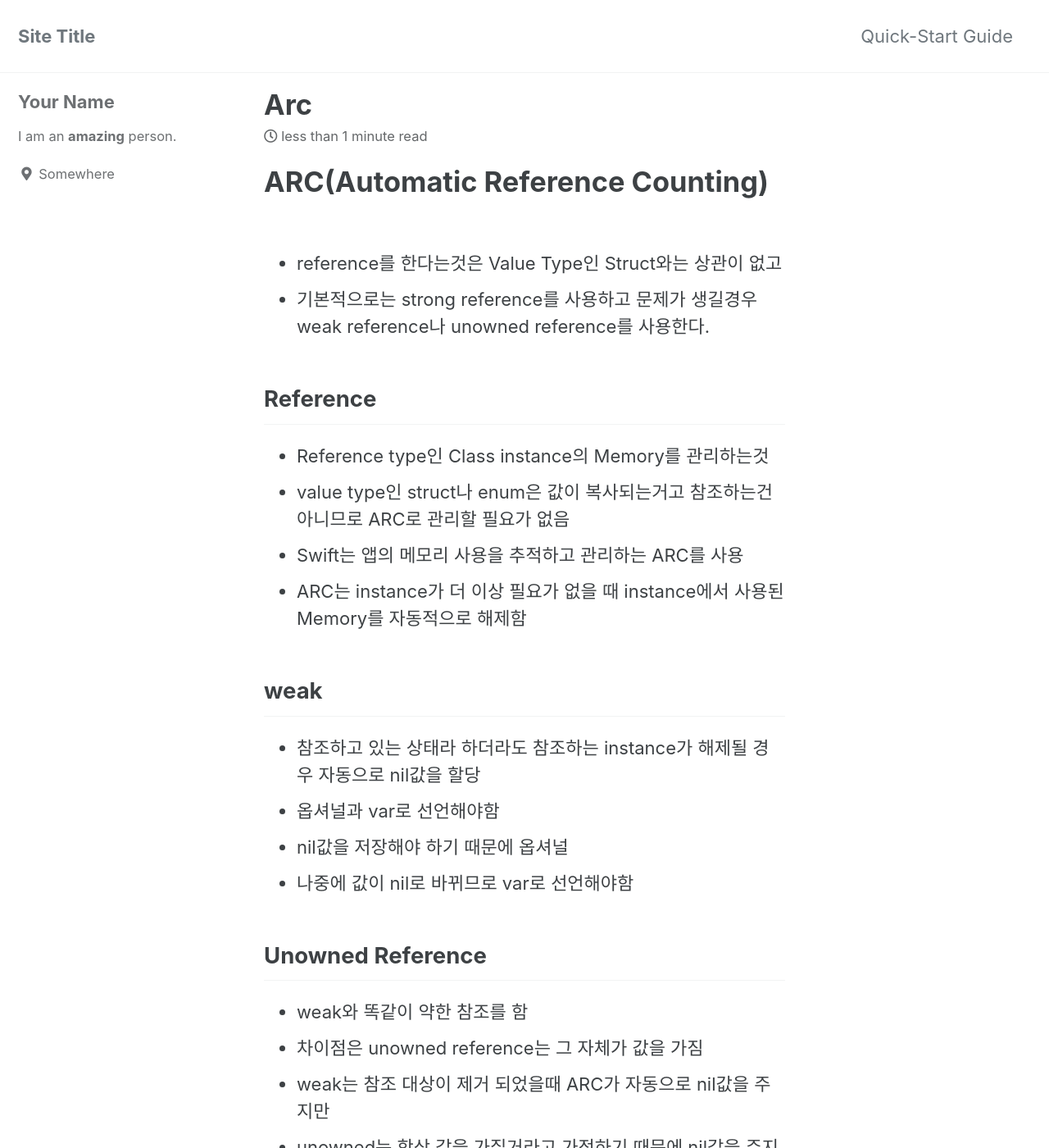
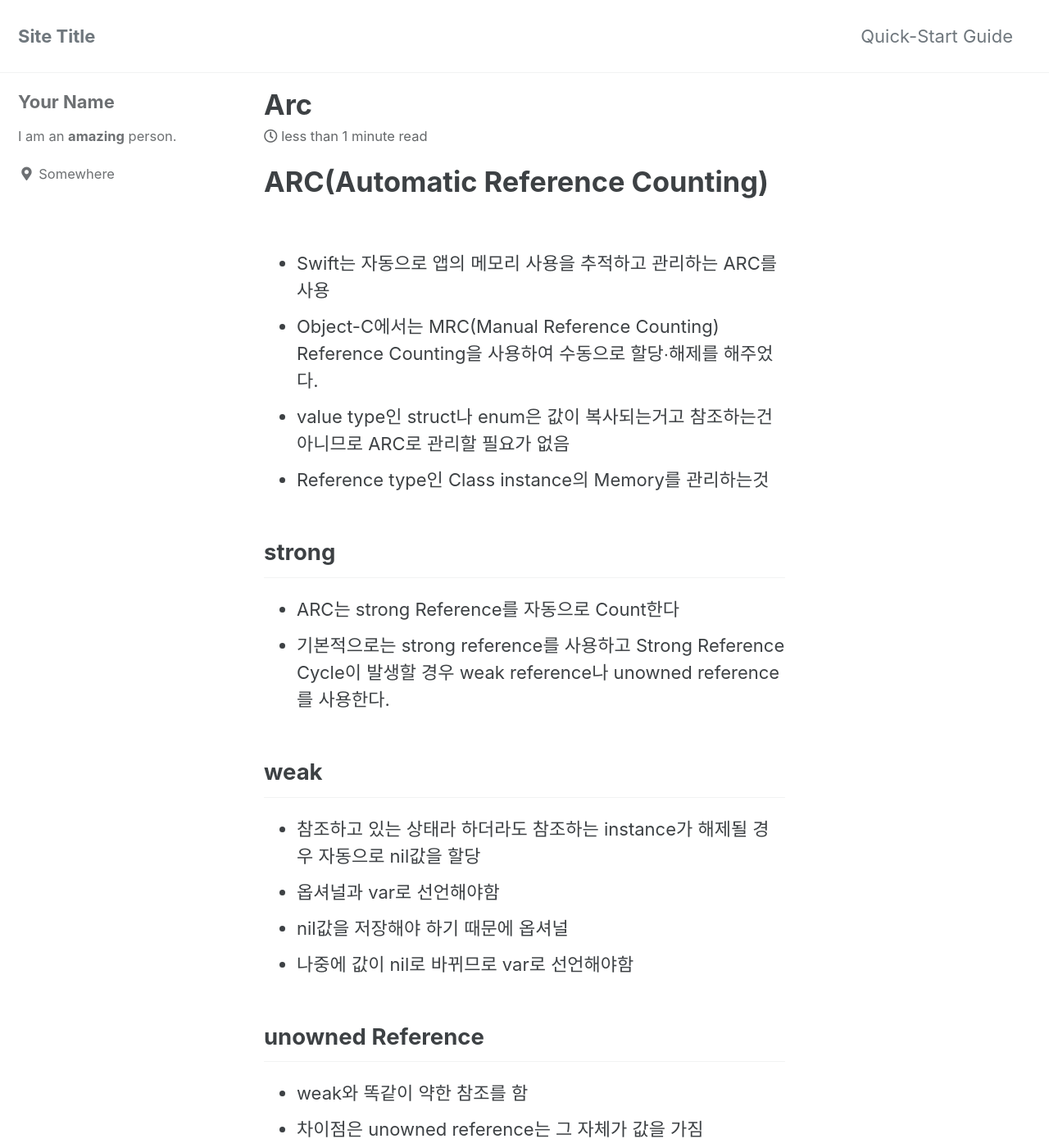
Before and after one commit to AndrewNote/andrewnote.github.io, a Jekyll site: the page built from _posts/2023-02-02-ARC.md, in a window 1280 px wide and 1400 px high. Shown: the whole window at 82% size. Built offline with Jekyll 4.4.1, drawn with Linux system fonts in a browser that asks for light colours; cached includes are drawn as plain includes; some of the changed text lies outside the part shown.

Commit message:
refactor: swift ARC

```diff
--- a/_posts/2023-02-02-ARC.md
+++ b/_posts/2023-02-02-ARC.md
@@ -1,12 +1,12 @@
 # ARC(Automatic Reference Counting)
-- reference를 한다는것은 Value Type인 Struct와는 상관이 없고
-- 기본적으로는 strong reference를 사용하고 문제가 생길경우 weak reference나 unowned reference를 사용한다.
+- Swift는 자동으로 앱의 메모리 사용을 추적하고 관리하는 ARC를 사용
+- Object-C에서는 MRC(Manual Reference Counting) Reference Counting을 사용하여 수동으로 할당∙해제를 해주었다.
+- value type인 struct나 enum은 값이 복사되는거고 참조하는건 아니므로 ARC로 관리할 필요가 없음
+- Reference type인 Class instance의 Memory를 관리하는것
 
-## Reference
-- Reference type인 Class instance의 Memory를 관리하는것
-- value type인 struct나 enum은 값이 복사되는거고 참조하는건 아니므로 ARC로 관리할 필요가 없음
-- Swift는 앱의 메모리 사용을 추적하고 관리하는 ARC를 사용
-- ARC는 instance가 더 이상 필요가 없을 때 instance에서 사용된 Memory를 자동적으로 해제함
+## strong
+- ARC는 strong Reference를 자동으로 Count한다
+- 기본적으로는 strong reference를 사용하고 Strong Reference Cycle이 발생할 경우 weak reference나 unowned reference를 사용한다.
 
 ## weak
 - 참조하고 있는 상태라 하더라도 참조하는 instance가 해제될 경우 자동으로 nil값을 할당
@@ -14,9 +14,8 @@
 - nil값을 저장해야 하기 때문에 옵셔널
 - 나중에 값이 nil로 바뀌므로 var로 선언해야함
 
-## Unowned Reference
+## unowned Reference
 - weak와 똑같이 약한 참조를 함
 - 차이점은 unowned reference는 그 자체가 값을 가짐
-- weak는 참조 대상이 제거 되었을때 ARC가 자동으로 nil값을 주지만
-- unowned는 항상 값을 가질거라고 가정하기 때문에 nil값을 주지 않음
+- weak는 참조 대상이 제거 되었을때 ARC가 자동으로 nil값을 주지만 unowned는 항상 값을 가질거라고 가정하기 때문에 nil값을 주지 않음
 - unowned reference는 참조할 instance가 해제되지 않는다고 확신할 때 사용
```
